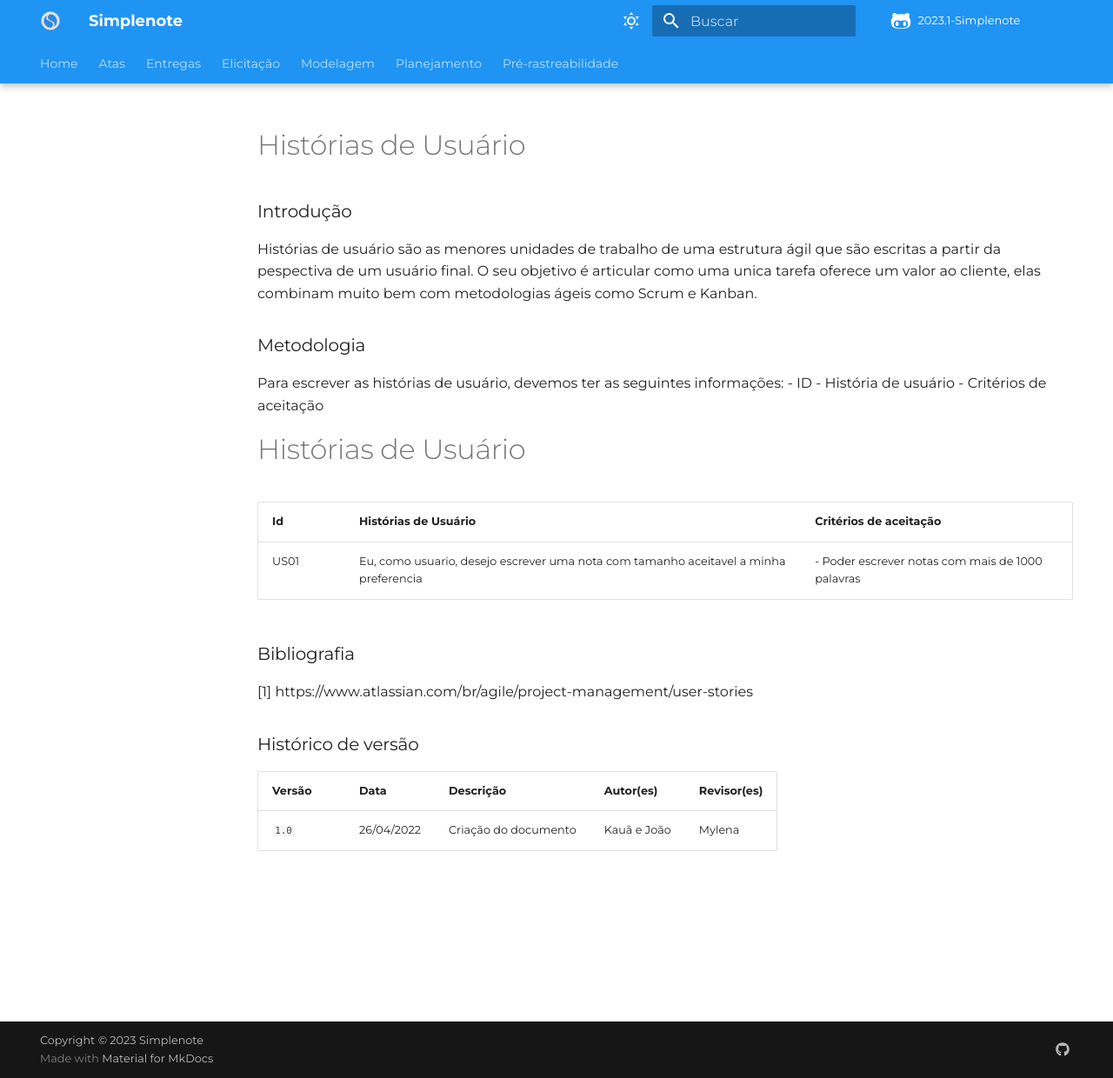
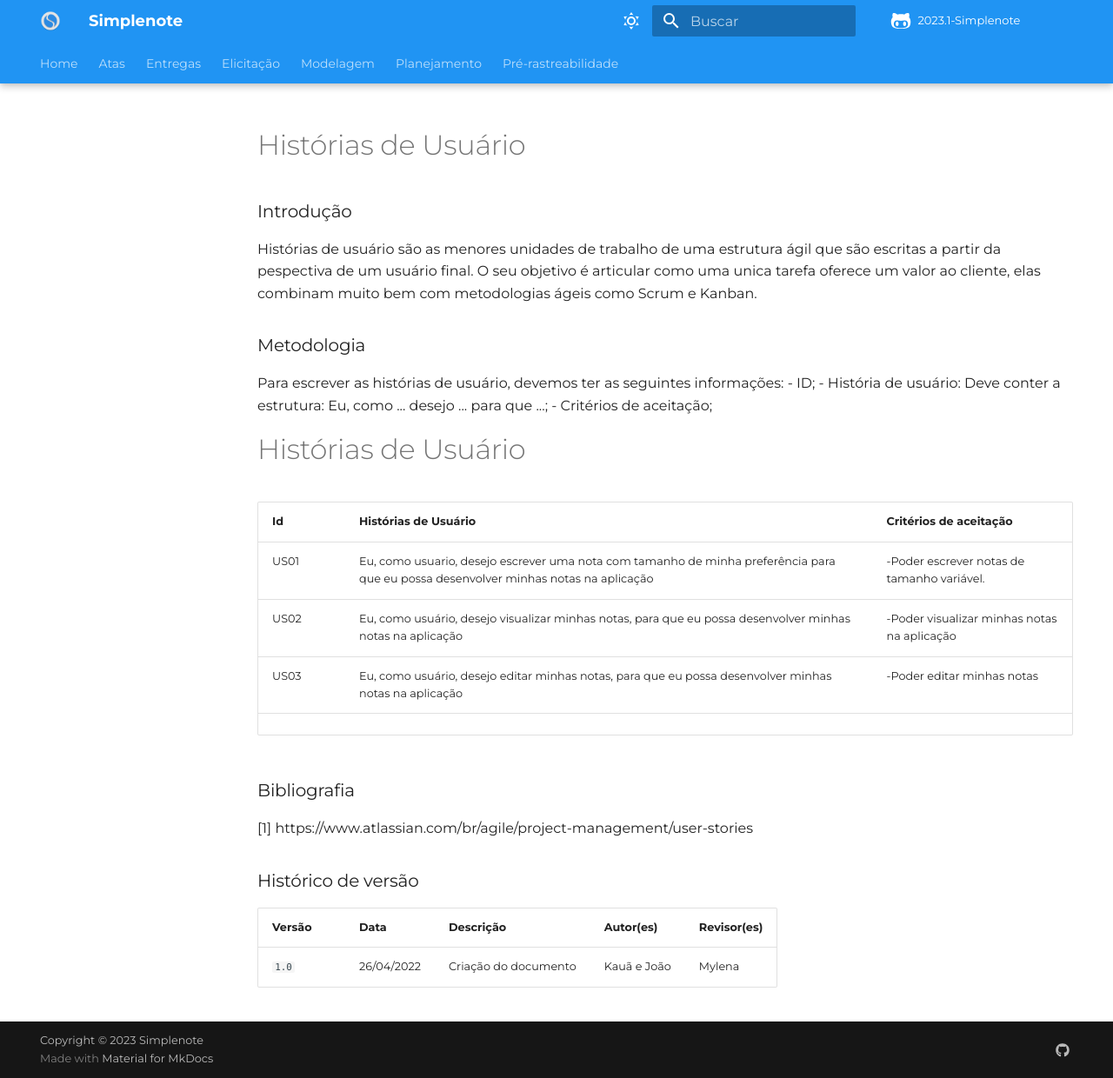
Before and after one commit to Requisitos-de-Software/2023.1-Simplenote, an MkDocs documentation site: the page built from docs/modelagem/User_story.md, in a window 1280 px wide and 1240 px high. Shown: the whole window at 87% size. Built offline with MkDocs 1.6.1 and Material for MkDocs 9.7.7, drawn with Linux system fonts in a browser that asks for light colours; some web fonts are replaced; comment, search, counter and statistics services are not loaded.

Commit message:
Update User_story.md

```diff
--- a/docs/modelagem/User_story.md
+++ b/docs/modelagem/User_story.md
@@ -4,14 +4,17 @@
 Histórias de usuário são as menores unidades de trabalho de uma estrutura ágil que são escritas a partir da pespectiva de um usuário final. O seu objetivo é articular como uma unica tarefa oferece um valor ao cliente, elas combinam muito bem com metodologias ágeis como Scrum e Kanban.
 ### Metodologia
 Para escrever as histórias de usuário, devemos ter as seguintes informações:
-- ID
-- História de usuário
-- Critérios de aceitação
+- ID;
+- História de usuário: Deve conter a estrutura: Eu, como ... desejo ... para que ...;
+- Critérios de aceitação;
 
 # Histórias de Usuário
 |Id  |Histórias de Usuário|Critérios de aceitação|
 |----|--------------------|----------------------|
-|US01|Eu, como usuario, desejo escrever uma nota com tamanho aceitavel a minha preferencia|- Poder escrever notas com mais de 1000 palavras|
+|US01|Eu, como usuario, desejo escrever uma nota com tamanho de minha preferência para que eu possa desenvolver minhas notas na aplicação|-Poder escrever notas de tamanho variável.|
+|US02|Eu, como usuário, desejo visualizar minhas notas, para que eu possa desenvolver minhas notas na aplicação|-Poder visualizar minhas notas na aplicação|
+|US03|Eu, como usuário, desejo editar minhas notas, para que eu possa desenvolver minhas notas na aplicação|-Poder editar minhas notas|
+|
 
 ### Bibliografia
 [1] https://www.atlassian.com/br/agile/project-management/user-stories </br>
```
